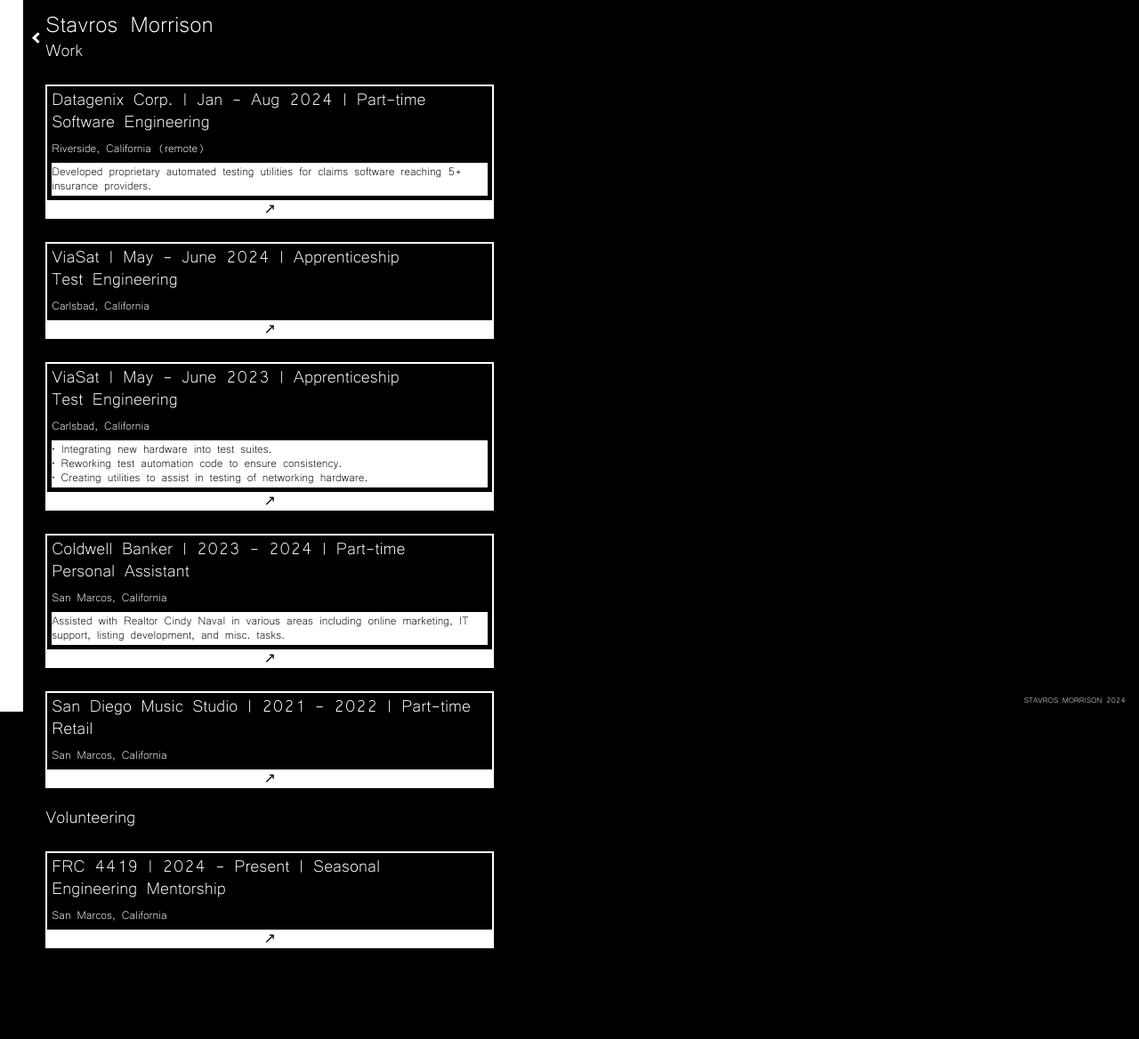
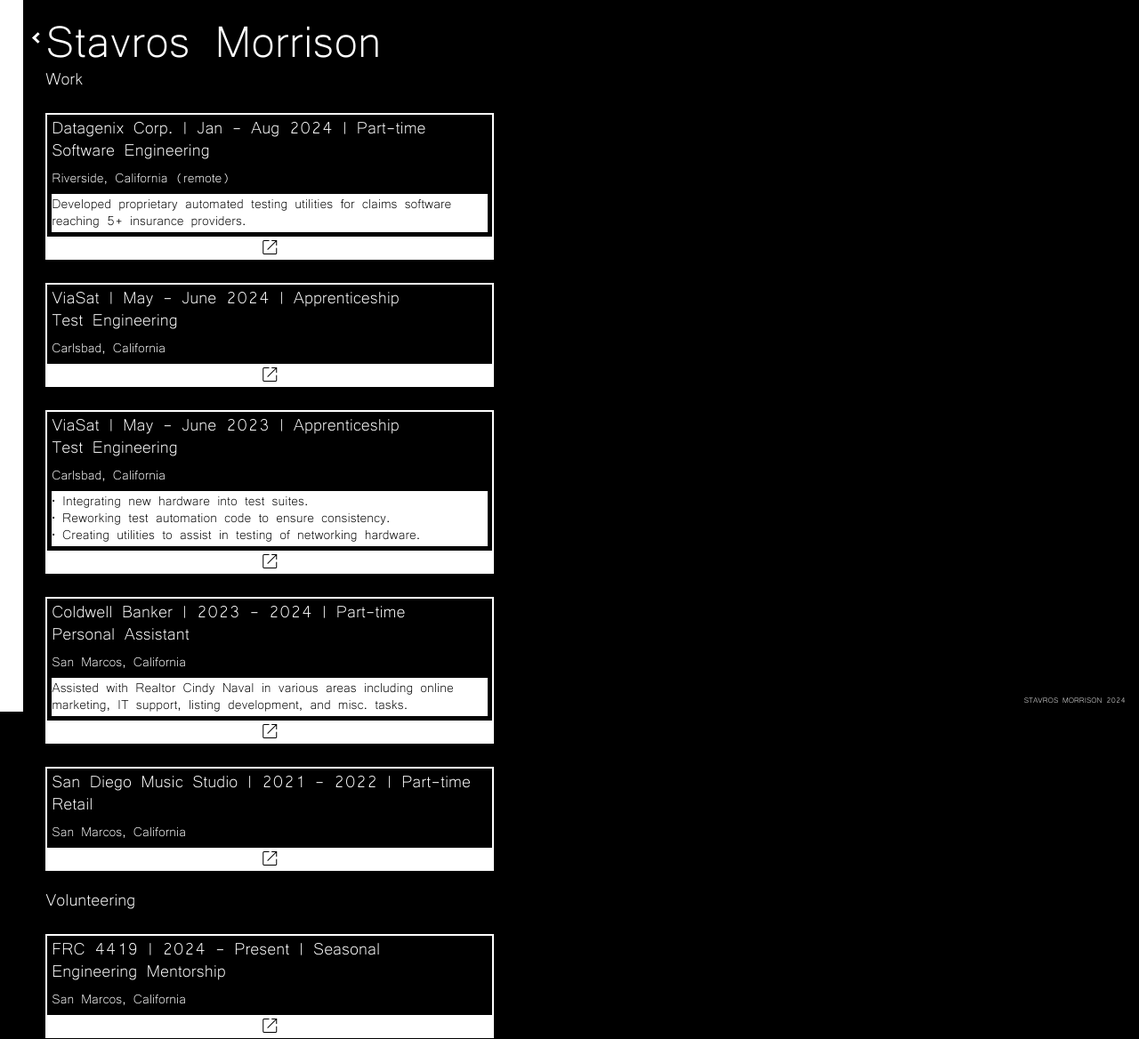
Before and after one commit to SupaStav/SupaStav.github.io, a plain HTML site: page work-and-volunteering.html in a window 1280 px wide. Shown: the whole page at 89% size. Before the commit the page ends 1072 px from the top, so only its background shows below. Drawn offline with nearby package versions, Linux system fonts and the light colour scheme.

Commit message:
changed some various sizing

```diff
--- a/style.css
+++ b/style.css
@@ -3,6 +3,11 @@
     src: url(data/microsoft-yi-baiti-regular.ttf) format("truetype");
     font-weight: 700;
 }
+h1{
+  font-family: "defont", sans-serif;
+  font-size: 4em;
+}
+
 #accent {
     position: fixed;
     left: 0;
@@ -27,9 +32,17 @@
       padding-bottom: 5px;
     }
     p{
+      font-size: 14pt;
       margin: 5px;
       padding-bottom: 5px;
     }
+  }
+  .material-symbols-outlined {
+    font-variation-settings:
+    'FILL' 0,
+    'wght' 200,
+    'GRAD' 0,
+    'opsz' 24
   }
   .arrow {
     border: solid rgb(255, 255, 255);
@@ -107,7 +120,7 @@
     color: white;
     padding: 7px 28px;
     margin-top: 8px;
-    font-size: 16px;
+    font-size: 14pt;
     cursor: pointer;
     display: inline-block;
     text-decoration: none;
--- a/work-and-volunteering.html
+++ b/work-and-volunteering.html
@@ -1,25 +1,26 @@
 <html>
 <head>
     <link rel="stylesheet" href="style.css">
+    <link rel="stylesheet" href="https://fonts.googleapis.com/css2?family=Material+Symbols+Outlined:opsz,wght,FILL,GRAD@20..48,100..700,0..1,-50..200&icon_names=open_in_new" />
 </head>
 <body>
     <a class="arrow back" href="index.html"></a>
     <div id="accent"></div></body>
-    <h1 style="margin-bottom: 0;">Stavros Morrison</h1>
+    <h1 style="margin-bottom: 0; margin-top: 0;">Stavros Morrison</h1>
     <h2 style="margin-top: 0;padding: 0;">Work</h2>
 
     <div id="databod">
         <h2>Datagenix Corp. | Jan - Aug 2024 | Part-time<br>Software Engineering</h2>
+
         <p>Riverside, California (remote)</p>
         <p style="background-color: white; color: black;">Developed proprietary automated testing utilities for claims software reaching 5+ insurance providers.</p>
 
-    <a class="viewbutton" href="https://datagenix.com/" target="_blank">↗</a>
+    <a class="viewbutton" href="https://datagenix.com/" target="_blank"><span class="material-symbols-outlined">open_in_new</span></a>
     </div>
-
     <div id="databod">
         <h2>ViaSat | May - June 2024 | Apprenticeship<br>Test Engineering</h2>
         <p>Carlsbad, California</p>
-        <a class="viewbutton" href="https://www.viasat.com/" target="_blank">↗</a>
+        <a class="viewbutton" href="https://www.viasat.com/" target="_blank"><span class="material-symbols-outlined">open_in_new</span></a>
     </div>
     <div id="databod">
         <h2>ViaSat | May - June 2023 | Apprenticeship<br>Test Engineering</h2>
@@ -27,7 +28,7 @@
         <p style="background-color: white; color: black;">• Integrating new hardware into test suites.<br>
         • Reworking test automation code to ensure consistency.<br>
         • Creating utilities to assist in testing of networking hardware.</p>
-        <a class="viewbutton" href="https://www.viasat.com/" target="_blank">↗</a>
+        <a class="viewbutton" href="https://www.viasat.com/" target="_blank"><span class="material-symbols-outlined">open_in_new</span></a>
     </div>
 
 
@@ -37,21 +38,21 @@
         <h2>Coldwell Banker | 2023 - 2024 | Part-time<br>Personal Assistant</h2>
         <p>San Marcos, California</p>
         <p style="background-color: white; color: black;">Assisted with Realtor Cindy Naval in various areas including online marketing, IT support, listing development, and misc. tasks.</p>
-        <a class="viewbutton" href="https://www.coldwellbankerhomes.com/ca/encinitas/agent/cynthia-cindy-naval/aid_161505/" target="_blank">↗</a>
+        <a class="viewbutton" href="https://www.coldwellbankerhomes.com/ca/encinitas/agent/cynthia-cindy-naval/aid_161505/" target="_blank"><span class="material-symbols-outlined">open_in_new</span></a>
 
     </div>
 
     <div id="databod">
         <h2>San Diego Music Studio | 2021 - 2022 | Part-time<br>Retail</h2>
         <p>San Marcos, California</p>
-        <a class="viewbutton" href="https://sandiegomusicstudio.com/" target="_blank">↗</a>
+        <a class="viewbutton" href="https://sandiegomusicstudio.com/" target="_blank"><span class="material-symbols-outlined">open_in_new</span></a>
     </div>
 
     <h2>Volunteering</h2>
     <div id="databod">
         <h2>FRC 4419 | 2024 - Present | Seasonal<br>Engineering Mentorship</h2>
         <p>San Marcos, California</p>
-        <a class="viewbutton" href="https://roboticsfrc4419.com/" target="_blank">↗</a>
+        <a class="viewbutton" href="https://roboticsfrc4419.com/" target="_blank"><span class="material-symbols-outlined">open_in_new</span></a>
     </div>
 
     <div id="footah">
```
Also changed, not shown: education.html (+5 -3 lines), index.html (+2 -1 lines), projects.html (+5 -4 lines).
